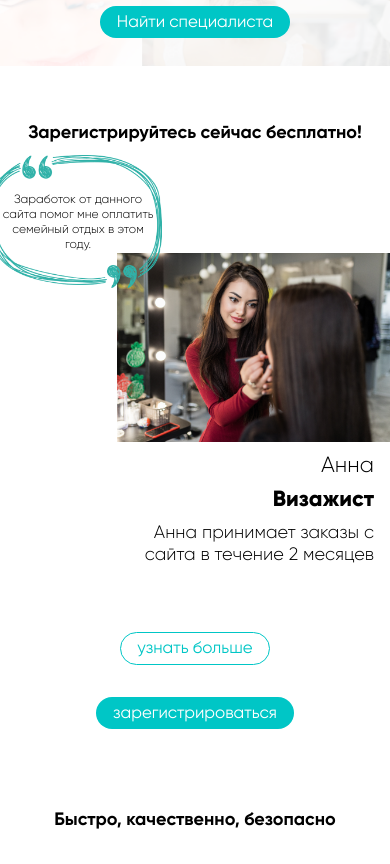
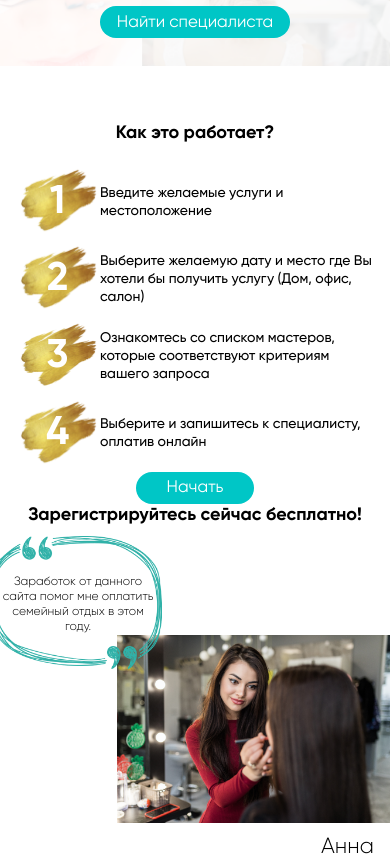
Before and after one commit to MykhailKo/beauty-links, a React (Create React App) app: page / in a window 390 px wide. Shown: the part 2980-3844 px from the top of the page. Built offline with nearby package versions, Linux system fonts and the light colour scheme; the HTML template or start-up script is replaced by a standard one.

Commit message:
made mobile howitworks block

```diff
--- /dev/null
+++ b/src/components/Landing/MainSection/HowItWorks/HowItWorks.js
@@ -0,0 +1,27 @@
+import React from "react";
+import SecTitle from "../SecTitle/SecTitle";
+import Button from "../../../common/Button/Button";
+import styles from "./HowItWorks.module.scss";
+import Step from "../Step/Step";
+
+const HowItWorks = () => {
+  const steps = [
+    "Введите желаемые услуги и местоположение",
+    "Выберите желаемую дату и место где Вы хотели бы получить услугу (Дом, офис, салон)",
+    "Ознакомтесь со списком мастеров, которые соответствуют критериям вашего запроса",
+    "Выберите и запишитесь к специалисту, оплатив онлайн",
+  ];
+  return (
+    <div className={styles.container}>
+      <SecTitle title="Как это работает?" />
+      <div className={styles.Steps}>
+        {steps.map((step, index) => {
+          return <Step text={step} number={index + 1} />;
+        })}
+      </div>
+      <Button text={"Начать"} />
+    </div>
+  );
+};
+
+export default HowItWorks;
--- /dev/null
+++ b/src/components/Landing/MainSection/HowItWorks/HowItWorks.module.scss
@@ -0,0 +1,12 @@
+@import "../../../../assets/scss/common";
+
+.container {
+  display: flex;
+  flex-direction: column;
+  align-items: center;
+}
+
+.Steps {
+  display: flex;
+  flex-direction: column;
+}
--- a/src/components/Landing/MainSection/MainSection.js
+++ b/src/components/Landing/MainSection/MainSection.js
@@ -6,6 +6,7 @@ import ServiceCatList from "./ServiceCatList/ServiceCatList";
 import SearchBanner from "./SearchBanner/SearchBanner";
 import GuarantiesBlock from "./GuarantiesBlock/GuarantiesBlock";
 import RegisterNow from "./RegisterNow/RegisterNow";
+import HowItWorks from "./HowItWorks/HowItWorks";
 
 const list1 = [
   { text: "поиск по геолокации, возможность вызова мастера на дом" },
@@ -88,6 +89,7 @@ const MainSection = () => {
         secondList={list4}
       />
       <SearchBanner title={"Там, где вам удобно"} />
+      <HowItWorks />
       <RegisterNow />
       <GuarantiesBlock />
     </main>
--- /dev/null
+++ b/src/components/Landing/MainSection/Step/Step.js
@@ -0,0 +1,20 @@
+import React from "react";
+
+import styles from "./Step.module.scss";
+const Step = (props) => {
+  return (
+    <div className={styles.Step}>
+      <div className={styles.Index}>
+        <img
+          src="/assets/img/brush-gold.png"
+          className={styles.indexBackground}
+          alt="background"
+        />
+        <div className={styles.indexText}>{props.number}</div>
+      </div>
+      <div className={styles.Description}>{props.text}</div>
+    </div>
+  );
+};
+
+export default Step;
--- /dev/null
+++ b/src/components/Landing/MainSection/Step/Step.module.scss
@@ -0,0 +1,61 @@
+@import "../../../../assets/scss/common";
+@import "../../../../assets/scss/widths";
+
+.Step {
+  display: flex;
+  flex-direction: row;
+  align-items: center;
+}
+
+.Index {
+  position: relative;
+  & img {
+    // width: 100%;
+    // height: 100%;
+    width: 85px;
+
+    @media (min-width: $break-md) {
+      width: 172px;
+    }
+  }
+  & .indexText {
+    position: absolute;
+    top: 50%;
+    left: 50%;
+    transform: translate(-50%, -50%);
+    text-align: center;
+    font-family: "Gilroy";
+    font-style: normal;
+    font-weight: bold;
+    font-size: 40px;
+    line-height: 51px;
+    color: #ffffff;
+    @media (min-width: $break-md) {
+      font-family: Gilroy;
+      font-style: normal;
+      font-weight: 300;
+      font-size: 80px;
+      line-height: 92px;
+
+      color: #ffffff;
+    }
+  }
+}
+
+.Description {
+  font-family: "Gilroy";
+  font-style: normal;
+  font-weight: 500;
+  font-size: 14px;
+  line-height: 18px;
+  color: #000000;
+  @media (min-width: $break-md) {
+    font-family: "Gilroy";
+    font-style: normal;
+    font-weight: 800;
+    font-size: 18px;
+    line-height: 22px;
+
+    color: #000000;
+  }
+}
```
